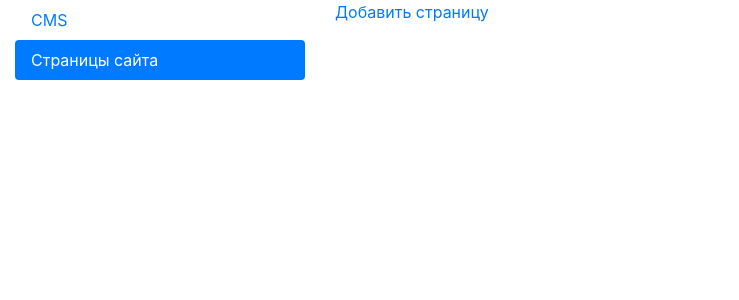
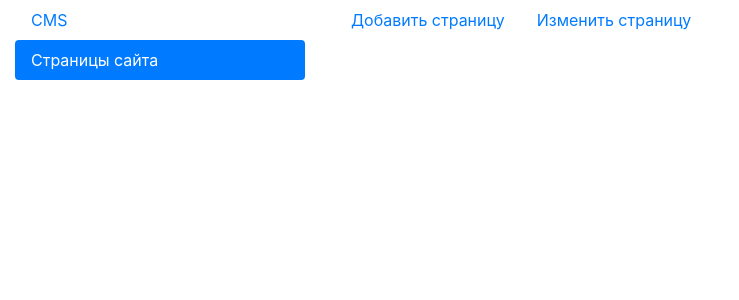
Before and after one commit to vladlen-vozhzhaev/1cms, a React (Create React App) app: page /pages in a window 1280 px wide. Shown: the top 300 px of the page, without its empty margins (0-739 px from the left). Built offline with nearby package versions, Linux system fonts and the light colour scheme.

Commit message:
Edit page

```diff
--- a/src/App.js
+++ b/src/App.js
@@ -15,6 +15,7 @@ function App(){
                     <Route exact path="/" render={()=>"Hello world"}/>
                     <Route exact path="/pages/" render={()=><Pages/>}/>
                     <Route path="/pages/addPage" render={()=><CodeEditor/>}/>
+                    <Route path="/pages/editPage" render={()=><CodeEditor/>}/>
                 </div>
            </BrowserRouter>
         </div>
--- a/src/pages/Pages.jsx
+++ b/src/pages/Pages.jsx
@@ -2,9 +2,14 @@ import React from "react";
 import {NavLink} from "react-router-dom";
 
 const Pages = ()=>{
-    return  <div>
-        <NavLink to="addPage">Добавить страницу</NavLink>
-    </div>
+    return  <ul className="nav nav-pills">
+            <li className="nav-item">
+                <NavLink className="nav-link" to="addPage">Добавить страницу</NavLink>
+            </li>
+            <li className="nav-item">
+                <NavLink className="nav-link" to="editPage">Изменить страницу</NavLink>
+            </li>
+        </ul>
 }
 
 export default Pages;
```
